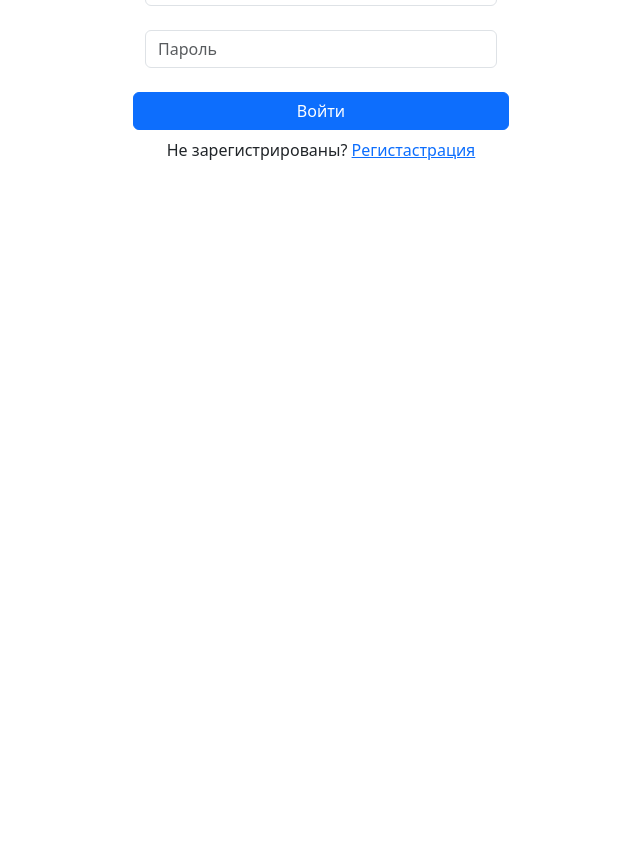
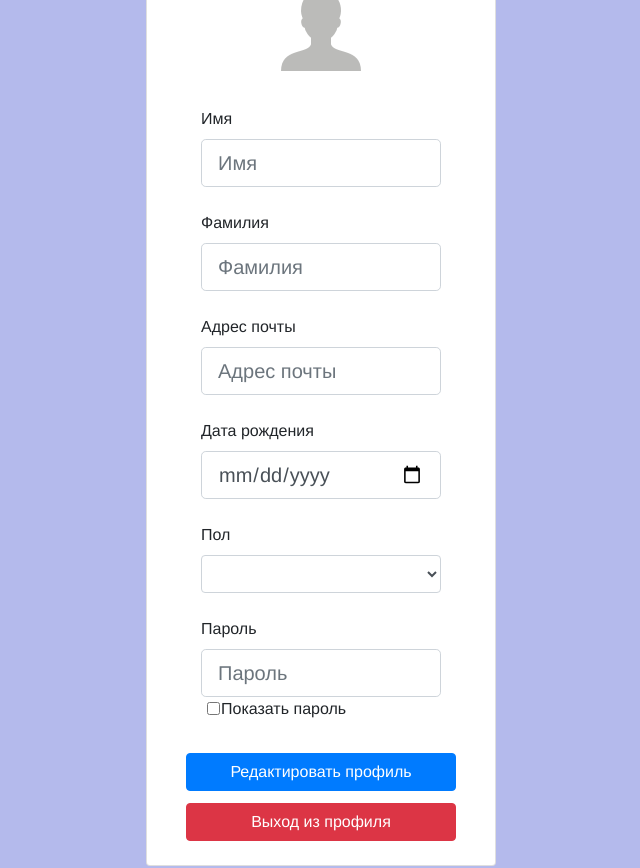
Before and after one commit to Ger4ik21/Pizzeria-Application-Frontend-Angular, an Angular app: page / in a window 1280 px wide. Shown: the part 280-1148 px from the top of the page, without its empty margins (319-959 px from the left). Before the commit the page ends 800 px from the top, so only its background shows below. Built offline with nearby package versions, Linux system fonts and the light colour scheme.

Commit message:
Add profile page validation

```diff
--- a/src/app/app.component.html
+++ b/src/app/app.component.html
@@ -1 +1 @@
-<app-login></app-login>
+<app-profile></app-profile>
--- a/src/app/pages/login/login.component.html
+++ b/src/app/pages/login/login.component.html
@@ -33,7 +33,15 @@
                    type="password"
                    id="form2Example2"
                    class="form-control"
-                   placeholder="Пароль">
+                   placeholder="Пароль"
+                   [type] = "showPass ? 'text' : 'password'">
+            <input
+                    type="checkbox"
+                    [(ngModel)]="showPass"
+                    [ngModelOptions]="{standalone: true}"
+                    id="togglePassword"
+                    class="form-check-input">
+            <label for="togglePassword" >Показать пароль</label>
             <label *ngIf="form.controls['password'].invalid && form.controls['password'].touched"
                    class="form-label" style="margin-left: 10px;color: red">Короткий пароль</label>
             <div class="form-notch"><div class="form-notch-leading" style="width: 9px;"></div>
--- a/src/app/pages/login/login.component.ts
+++ b/src/app/pages/login/login.component.ts
@@ -18,6 +18,7 @@ import {NgIf} from "@angular/common";
 export class LoginComponent {
 
   authentication!: Authentication;
+  showPass!: boolean
 
   form = new FormGroup({
     email: new FormControl(null,[Validators.required,Validators.email,Validators.maxLength(50)]),
--- a/src/app/pages/profile/profile.component.css
+++ b/src/app/pages/profile/profile.component.css
@@ -29,3 +29,12 @@ a {
     text-decoration: none;
     color: #000;
 }
+table{
+    text-align: center;
+    margin: 0 auto;
+}
+
+.table-wrapper{
+    display: flex;
+    justify-content: center;
+}
--- a/src/app/pages/profile/profile.component.html
+++ b/src/app/pages/profile/profile.component.html
@@ -18,6 +18,7 @@
                     <h5 class="card-title text-center">Информация о пользователе</h5>
                 </div>
                 <div class="card-body">
+                    <div class="table-wrapper">
                     <table>
                         <thead>
                         <tr>
@@ -26,42 +27,135 @@
                         </thead>
                         <tbody>
                         <tr>
-                            <td class="left-col" rowspan="2">
+                            <td class="right-col" rowspan="2">
                                 <img src="../../../assets/images/user.png" alt="" title="" width="150" height="150"></td>
-                            <td class="right-col">
-                                <button class="btn btn-primary" id="edit-photo-btn">Изменить фото</button>
-                            </td>
                         </tr>
                         <tr>
                         </tr>
                         </tbody>
                     </table>
-                    <ul class="list-group">
-                        <li class="list-group-item">
-                            <strong>Имя:</strong>
-                            <input class="form-control" type="text" id="first-name">
-                        </li>
-                        <li class="list-group-item">
-                            <strong>Фамилия:</strong>
-                            <input class="form-control" type="text" id="last-name">
-                        </li>
-                        <li class="list-group-item">
-                            <strong>Email:</strong>
-                            <input  class="form-control" type="email" id="user-email">
-                        </li>
-                        <li class="list-group-item">
-                            <strong>Телефон:</strong>
-                            <input class="form-control" type="tel" id="user-phone">
-                        </li>
-                        <li class="list-group-item">
-                            <strong>Пароль:</strong>
-                            <input class="form-control" type="password" id="user-password">
-                            <input type="checkbox" id="togglePassword">
-                            <label for="togglePassword">Показать пароль</label>
-                        </li>
-                        <button class="btn btn-primary mt-3" id="edit-profile-btn">Редактировать профиль</button>
-                        <button class="btn btn-danger mt-3" id="exit-profile-btn">Выход</button>
-                    </ul>
+                    </div>
+                    <section class="w-100 d-flex justify-content-center">
+                        <form
+                                style="width: 15rem;"
+                                [formGroup]="profileForm"
+                                (ngSubmit)="updateUser()">
+                            <!-- Firstname input -->
+                            <div data-mdb-input-init="" class="form-outline mb-4" data-mdb-input-initialized="true">
+                                <label class="form-label" for="firstName" style="margin-left: 0px;">Имя</label>
+                                <input
+                                        formControlName="firstName"
+                                        type="text" id="firstName"
+                                        class="form-control form-control-lg"
+                                        placeholder="Имя"
+                                        [ngClass]="{'is-invalid' : profileForm.controls['firstName'].invalid && profileForm.controls['firstName'].touched}">
+                                <div class="form-notch">
+                                    <div class="form-notch-leading" style="width: 9px;"></div>
+                                    <div class="form-notch-middle" style="width: 70.4px;"></div>
+                                    <div class="form-notch-trailing"></div>
+                                </div>
+                            </div>
+
+                            <!-- Lastname input -->
+                            <div data-mdb-input-init="" class="form-outline mb-4" data-mdb-input-initialized="true">
+                                <label class="form-label" for="lastName" style="margin-left: 0px;">Фамилия</label>
+                                <input
+                                        formControlName="lastName"
+                                        type="text" id="lastName"
+                                        class="form-control form-control-lg"
+                                        placeholder="Фамилия"
+                                        [ngClass]="{'is-invalid' : profileForm.controls['lastName'].invalid && profileForm.controls['lastName'].touched}">
+                                <div class="form-notch">
+                                    <div class="form-notch-leading" style="width: 9px;"></div>
+                                    <div class="form-notch-middle" style="width: 70.4px;"></div>
+                                    <div class="form-notch-trailing"></div>
+                                </div>
+                            </div>
+
+                            <!-- Email input -->
+                            <div data-mdb-input-init="" class="form-outline mb-4" data-mdb-input-initialized="true">
+                                <label class="form-label" for="email" style="margin-left: 0px;">Адрес почты</label>
+                                <input
+                                        formControlName="email"
+                                        type="email" id="email"
+                                        class="form-control form-control-lg"
+                                        placeholder="Адрес почты"
+                                        [ngClass]="{'is-invalid' : profileForm.controls['email'].invalid && profileForm.controls['email'].touched}">
+                                <div class="form-notch">
+                                    <div class="form-notch-leading" style="width: 9px;"></div>
+                                    <div class="form-notch-middle" style="width: 88.8px;"></div>
+                                    <div class="form-notch-trailing"></div>
+                                </div>
+                            </div>
+
+                            <!-- BirthDate input -->
+                            <div data-mdb-input-init="" class="form-outline mb-4" data-mdb-input-initialized="true">
+                                <label class="form-label" for="email" style="margin-left: 0px;">Дата рождения</label>
+                                <input
+                                        formControlName="birthDate"
+                                        type="date" id="birthDate"
+                                        class="form-control form-control-lg"
+                                        placeholder="Дата рождения"
+                                        [ngClass]="{'is-invalid' : profileForm.controls['birthDate'].invalid && profileForm.controls['birthDate'].touched}">
+                                <div class="form-notch">
+                                    <div class="form-notch-leading" style="width: 9px;"></div>
+                                    <div class="form-notch-middle" style="width: 88.8px;"></div>
+                                    <div class="form-notch-trailing"></div>
+                                </div>
+                            </div>
+
+                            <!-- Gender input -->
+                            <div data-mdb-input-init="" class="form-outline mb-4" data-mdb-input-initialized="true">
+                                <label class="form-label" style="margin-left: 0px;">Пол</label>
+                                <select formControlName="gender"
+                                        class="form-control"
+                                        [ngClass]="{'is-invalid' : profileForm.controls['gender'].invalid && profileForm.controls['gender'].touched}">
+                                    <option value="Male">Мужской</option>
+                                    <option value="Female">Женский</option>
+                                    <option value="Another">Другое</option>
+                                </select>
+                                <div class="form-notch">
+                                    <div class="form-notch-leading" style="width: 9px;"></div>
+                                    <div class="form-notch-middle" style="width: 88.8px;"></div>
+                                    <div class="form-notch-trailing"></div>
+                                </div>
+                            </div>
+
+                            <!-- Password input -->
+                            <div data-mdb-input-init="" class="form-outline mb-4" data-mdb-input-initialized="true">
+                                <label class="form-label" for="form2Example2" style="margin-left: 0px;">Пароль</label>
+                                <input
+                                        formControlName="password"
+                                        type="password" id="form2Example2"
+                                        class="form-control form-control-lg"
+                                        placeholder="Пароль"
+                                        [type] = "showPass ? 'text' : 'password'"
+                                        [ngClass]="{'is-invalid' : profileForm.controls['password'].invalid && profileForm.controls['password'].touched}">
+                                <input type="checkbox"
+                                       [(ngModel)]="showPass"
+                                       [ngModelOptions]="{standalone: true}"
+                                       id="togglePassword"
+                                       class="form-check-input"
+                                       style="margin-left: 6px ">
+                                <label for="togglePassword" style="margin-left: 20px">Показать пароль</label>
+                                <div class="form-notch">
+                                    <div class="form-notch-leading" style="width: 9px;"></div>
+                                    <div class="form-notch-middle" style="width: 64.8px;"></div>
+                                    <div class="form-notch-trailing"></div>
+                                </div>
+                            </div>
+
+                            <!-- 2 column grid layout for inline styling -->
+                            <div class="row mb-1">
+                                <!-- Submit button -->
+                                <button type="submit" data-mdb-button-init="" data-mdb-ripple-init="" class="btn btn-primary btn-block mb-2" data-mdb-button-initialized="true">Редактировать профиль</button>
+                            </div>
+                            <div class="row mb-1">
+                                <!-- Exit button -->
+                                <button type="button" (click)="logOut()" class="btn btn-danger btn-block" id="exit-profile-btn">Выход из профиля</button>
+                            </div>
+                        </form>
+                    </section>
                 </div>
             </div>
         </div>
@@ -86,7 +180,5 @@
         </div>
     </div>
 </div>
-
-
 </body>
 </html>
--- a/src/app/pages/profile/profile.component.ts
+++ b/src/app/pages/profile/profile.component.ts
@@ -1,15 +1,46 @@
 import { Component } from '@angular/core';
 import {HeaderComponent} from "../../common-ui/header/header.component";
+import {User} from "../../data/intefaces/user.interface";
+import {FormControl, FormGroup, FormsModule, ReactiveFormsModule, Validators} from "@angular/forms";
+import {NgClass} from "@angular/common";
 
 @Component({
   selector: 'app-profile',
   standalone: true,
-    imports: [
-        HeaderComponent
-    ],
+  imports: [
+    HeaderComponent,
+    ReactiveFormsModule,
+    FormsModule,
+    NgClass
+  ],
   templateUrl: './profile.component.html',
   styleUrl: './profile.component.css'
 })
 export class ProfileComponent {
 
+  user!: User
+
+  showPass!: boolean
+
+  profileForm = new FormGroup({
+    firstName: new FormControl(null, [Validators.required, Validators.minLength(3)]),
+    lastName: new FormControl(null, [Validators.required, Validators.minLength(3)]),
+    email: new FormControl(null, [Validators.required, Validators.email, Validators.maxLength(50)]),
+    password: new FormControl(null, [Validators.required, Validators.minLength(6)]),
+    gender: new FormControl(null, [Validators.required]),
+    birthDate: new FormControl(null, [Validators.required]),
+  })
+
+  updateUser(){
+    if (this.profileForm.valid) {
+      //@ts-ignore
+      this.user = this.profileForm.value
+      console.log(this.user)
+      alert("Форма успешно заполнена :D");
+    } else {
+      alert("Форма регистрации заполнена некорректно(");
+      console.log(this.profileForm.value);
+    }
+  }
+  logOut(){}
 }
--- a/src/app/pages/register/register.component.html
+++ b/src/app/pages/register/register.component.html
@@ -86,9 +86,21 @@
                             <div class="col-md-6 mb-4 pb-2">
 
                                 <div data-mdb-input-init="" class="form-outline" data-mdb-input-initialized="true">
-                                    <input formControlName="password" type="password" id="password" class="form-control form-control-lg" placeholder="Пароль">
+                                    <input
+                                            formControlName="password"
+                                            id="password"
+                                            class="form-control form-control-lg"
+                                            placeholder="Пароль"
+                                            [type] = "showPass ? 'text' : 'password'">
+                                    <input
+                                            type="checkbox"
+                                            [(ngModel)]="showPass"
+                                            [ngModelOptions]="{standalone: true}"
+                                            id="togglePassword"
+                                            class="form-check-input">
+                                    <label for="togglePassword" >Показать пароль</label>
                                     <label *ngIf="registerForm.controls['password'].invalid && registerForm.controls['password'].touched"
-                                            class="form-label" for="password" style="margin-left: 10px; color: red">Минимум 6 символов</label>
+                                           class="form-label" for="password" style="margin-left: 10px; color: red">Минимум 6 символов</label>
                                     <div class="form-notch"><div class="form-notch-leading" style="width: 9px;"></div><div class="form-notch-middle" style="width: 92.8px;"></div><div class="form-notch-trailing"></div></div></div>
 
                             </div>
--- a/src/app/pages/register/register.component.ts
+++ b/src/app/pages/register/register.component.ts
@@ -1,6 +1,6 @@
-import { Component } from '@angular/core';
+import {Component} from '@angular/core';
 import {User} from "../../data/intefaces/user.interface";
-import {FormControl, FormGroup, ReactiveFormsModule, Validators} from "@angular/forms";
+import {FormControl, FormGroup, FormsModule, ReactiveFormsModule, Validators} from "@angular/forms";
 import {CommonModule} from "@angular/common";
 
 @Component({
@@ -8,7 +8,8 @@ import {CommonModule} from "@angular/common";
   standalone: true,
   imports: [
     ReactiveFormsModule,
-      CommonModule
+    CommonModule,
+    FormsModule
   ],
   templateUrl: './register.component.html',
   styleUrl: './register.component.css'
@@ -16,6 +17,8 @@ import {CommonModule} from "@angular/common";
 export class RegisterComponent {
 
   user!: User;
+
+  showPass!: boolean
 
   registerForm = new FormGroup({
     firstName: new FormControl(null, [Validators.required, Validators.minLength(3)]),
@@ -27,12 +30,12 @@ export class RegisterComponent {
   })
 
   register() {
-    if(this.registerForm.valid) {
+    if (this.registerForm.valid) {
       //@ts-ignore
       this.user = this.registerForm.value
       console.log(this.user)
       alert("Форма успешно заполнена :D");
-    }else{
+    } else {
       alert("Форма регистрации заполнена некорректно(");
       console.log(this.registerForm.value);
     }
```
